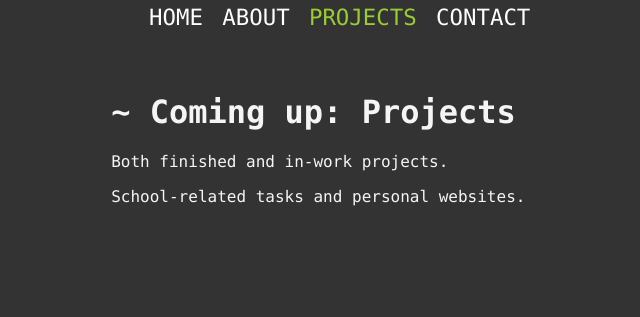
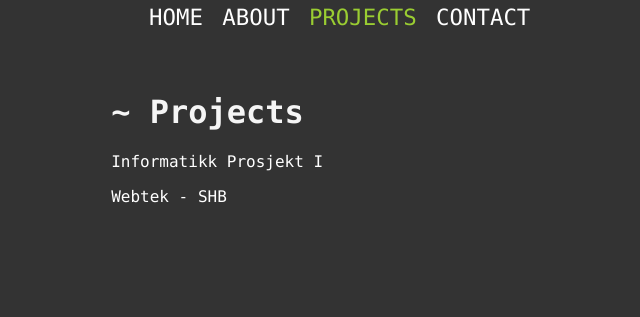
Before and after one commit to simenblik/blikkis, a plain HTML site: page projects.html in a window 1280 px wide. Shown: the part 290-607 px from the top of the page, without its empty margins (276-916 px from the left). Drawn offline with Linux system fonts and the light colour scheme.

Commit message:
projects + linkscontacts

```diff
--- a/css/blik.css
+++ b/css/blik.css
@@ -66,3 +66,6 @@ h1 {
 p {
     color: whitesmoke;
 }
+#maininfo a:hover {
+    background-color: green;
+}
--- a/projects.html
+++ b/projects.html
@@ -18,9 +18,9 @@
             </ul>
         </div>
         <div id="maininfo">
-        <h1>~ Coming up: Projects</h1>
-            <p>Both finished and in-work projects.</p>
-            <p>School-related tasks and personal websites.</p>
+        <h1>~ Projects</h1>
+            <p><a href="http://folk.ntnu.no/mariaars/prosjekt1/gruppe14/website/loginpage.php">Informatikk Prosjekt I</a></p>
+            <p><a href="http://folk.ntnu.no/magnuspl/superheroburger/index.html">Webtek - SHB</a></p>
 
             <p></p>
         </div>
```
